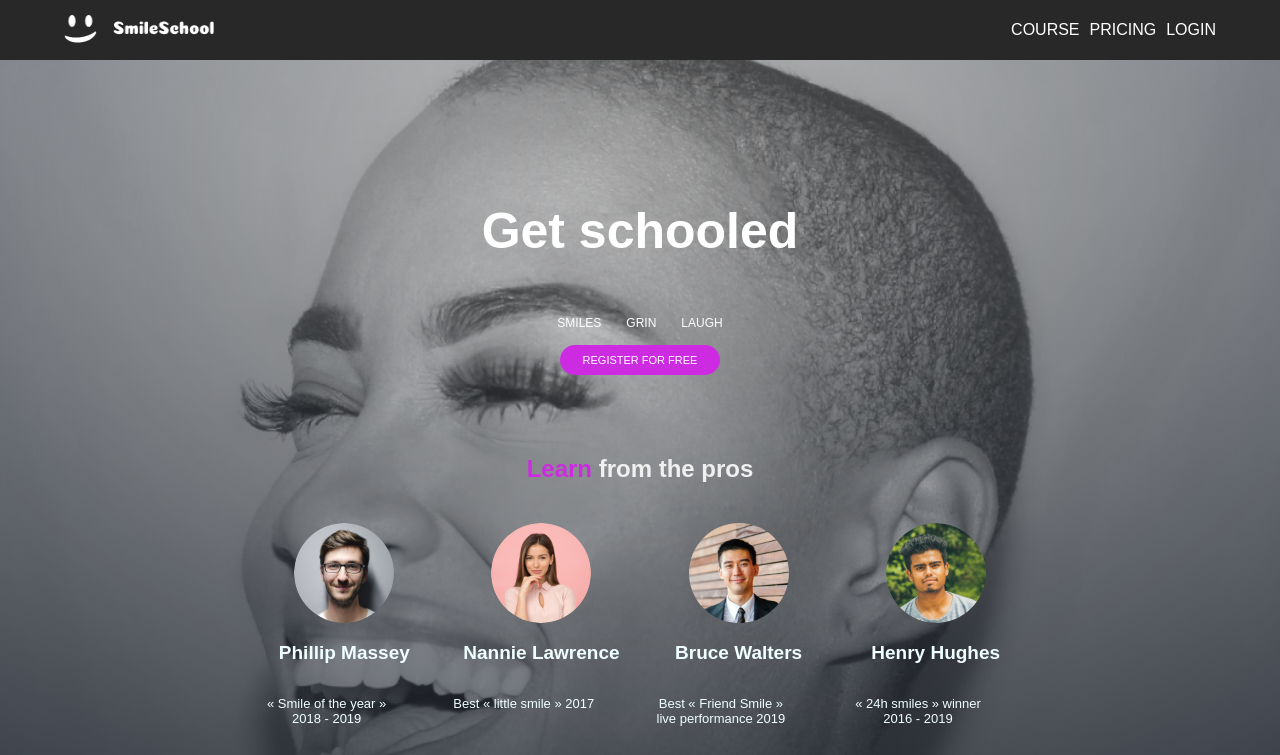
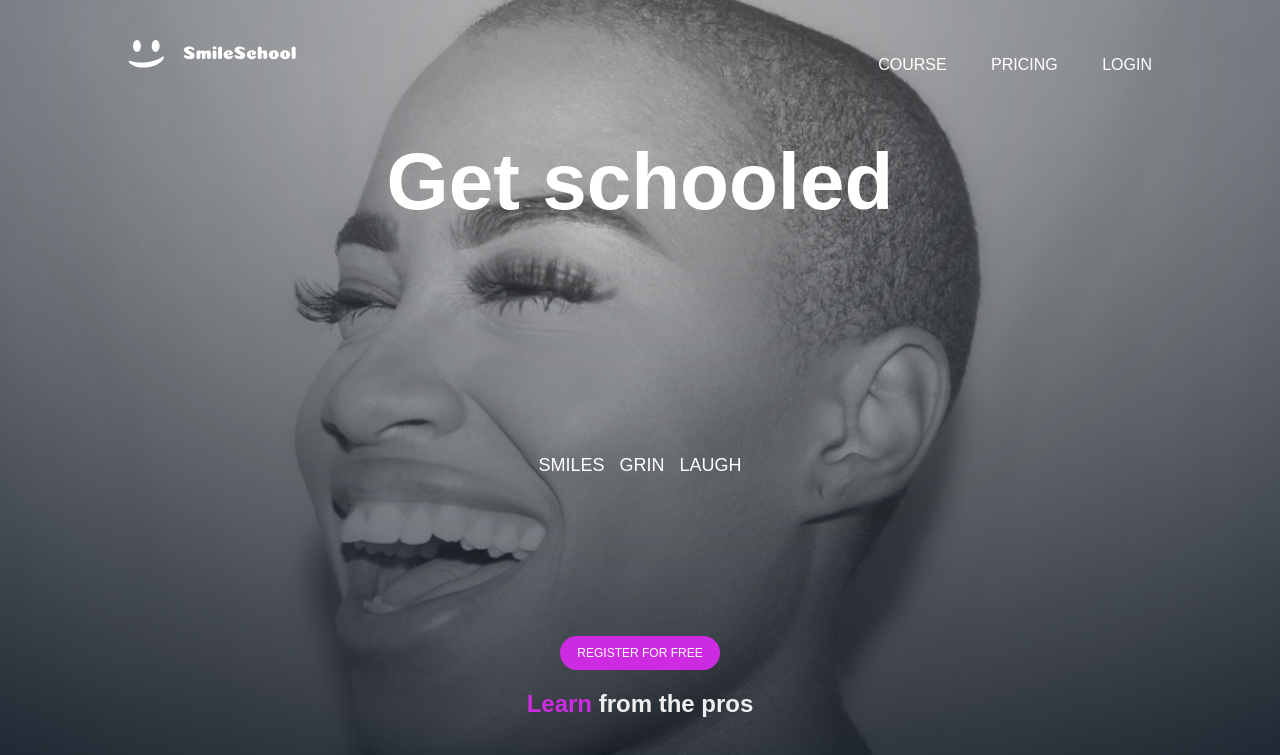
Before and after one commit to mavvelo/alx_html_css, a plain HTML site: page css_advanced/index.html in a window 1280 px wide. Shown: the top 755 px of the page. Drawn offline with Linux system fonts and the light colour scheme.

Commit message:
minor changes to website

```diff
--- a/css_advanced/index.html
+++ b/css_advanced/index.html
@@ -4,24 +4,24 @@
 <head>
     <meta charset="UTF-8">
     <meta name="viewport" content="width=device-width, initial-scale=1.0">
+    <script src="https://kit.fontawesome.com/4a2b055604.js" crossorigin="anonymous"></script>
     <title>Smile School</title>
     <link rel="stylesheet" href="styles.css">
 </head>
 
 <body>
     <header>
+            <div class="container">
+                <div class="navbar">
+                    <img src="images/logo.png" alt="logo" title="Smile logo">
                     <nav>
-            <img src="images/logo.png" alt="logo" title="Smile logo">
-
                     <ul>
                         <li><a href="#">COURSE</a></li>
                         <li><a href="#">PRICING</a></li>
                         <li><a href="#">LOGIN</a></li>
                     </ul>
                     </nav>
-
-    </header>
-    <main>
+                 </div>
                  <section class="sec1">
                     <div class="get">
                         <h1>Get schooled</h1>
@@ -58,6 +58,9 @@
                         </div>
                     </div>
                 </section>
+            </div>
+    </header>
+    <main>
         <section class="sec2">
             <div class="quoted-img">
                 <img src="images/5.png" alt="image">
@@ -156,7 +159,7 @@
                         <div><i class="fa-solid fa-star"></i></div>
                         <div><i class="fa-solid fa-star"></i></div>
                     </div>
-                    <p class="min">8 min</p>
+                    <p class="min">5 min</p>
                 </div>
             </div>
         </section>
--- a/css_advanced/styles.css
+++ b/css_advanced/styles.css
@@ -1,3 +1,9 @@
+/* General styles */
+@font-face {
+    font-family: 'Source Sans Pro';
+    src: url('fonts/source-sans-pro/SourceSansPro-Regular.otf') format('truetype');
+}
+
 body {
     padding: 0;
     margin: 0;
@@ -5,94 +11,85 @@ body {
     box-sizing: border-box;
 }
 
-header {
-    background-color: rgba(40, 40, 40, 1);
-    position: sticky;
-    top: 0;
-    z-index: 5;
-}
 
 /* styling navigation bar */
+
+.container{
+    width: 100%;
+    height: 130vh;
+    background-image: linear-gradient(rgba(255, 255, 255, 0.137),rgba(0, 0, 0, 0.384)), url(images/Object.png);
+    background-position: center;
+    background-size: cover;
+    padding-left: 10%;
+    padding-right: 10%;
+    padding-top: 40px;
+    box-sizing: border-box;
+}
+.navbar{
+    height: 3%;
+    display: flex;
+    align-items: centre;
+}
+.logo{
+    margin-top: 20px;
+    width: 30px;
+    cursor: pointer;
+}
 
 nav {
     flex: 1;
     text-align: right;
-    display: flex;
-    flex-direction: row;
-    justify-content: space-between;
-    align-items: center;
-    padding: 0 5% 0 5%;
-    height: 60px;
 }
 
-nav>img {
-    width: 150px;
-    height: 30px;
-    cursor: pointer;
-    ;
+nav ul li{
+    list-style: none;
+    display: inline-block;
+    margin-left: 40px;
 }
-
-nav>ul {
-    display: flex;
-    flex-direction: row;
-    gap: 10px;
-}
-
-nav>ul>li>a {
+nav ul li a{
     text-decoration: none;
-    color: rgba(255, 255, 255, 1);
+    color: white;
+    font: 10px;
     transition: all 1s ease;
 }
 
-nav>ul>li>a:hover {
-    color: rgba(255, 255, 255, 0.5);
+
+nav ul li a:hover {
+    color: rgba(241, 19, 19, 0.5);
 }
 
 nav>ul>li {
     list-style-type: none;
 }
 
-/* styling first section of the project */
 
-.sec1 {
-    width: 100%;
-    height: 130vh;
-    background-image: linear-gradient(rgba(255, 255, 255, 0.137),rgba(0, 0, 0, 0.384)), url('images/Object.png');
-    background-repeat: no-repeat;
-    background-position: center;
-    background-size: cover;
-    padding: 100px 0 60px 0;
-    display: flex;
-    flex-direction: column;
-    gap: 60px;
-}
 
 .get {
     display: flex;
     flex-direction: column;
     justify-content: center;
     text-align: center;
-    gap: 15px;
+    gap: 160px;
     color: rgba(255, 255, 255, 1);
 }
 
 .get>h1 {
-    font-size: 50px;
+    font-size: 80px;
 }
 
 .span-link {
     display: flex;
     flex-direction: row;
     justify-content: center;
-    gap: 25px;
-    font-size: 12px;
+    gap: 15px;
+    font-size: 18px;
 }
 
 .get-btn {
     width: 160px;
     border-radius: 25px;
-    padding: 9px;
-    font-size: 11px;
+    padding: 10px;
+    font-size: 12px;
     margin: 0 auto 0 auto;
     outline: none;
     border: none;
```
Lines whose indentation alone changed are shown as unchanged.
